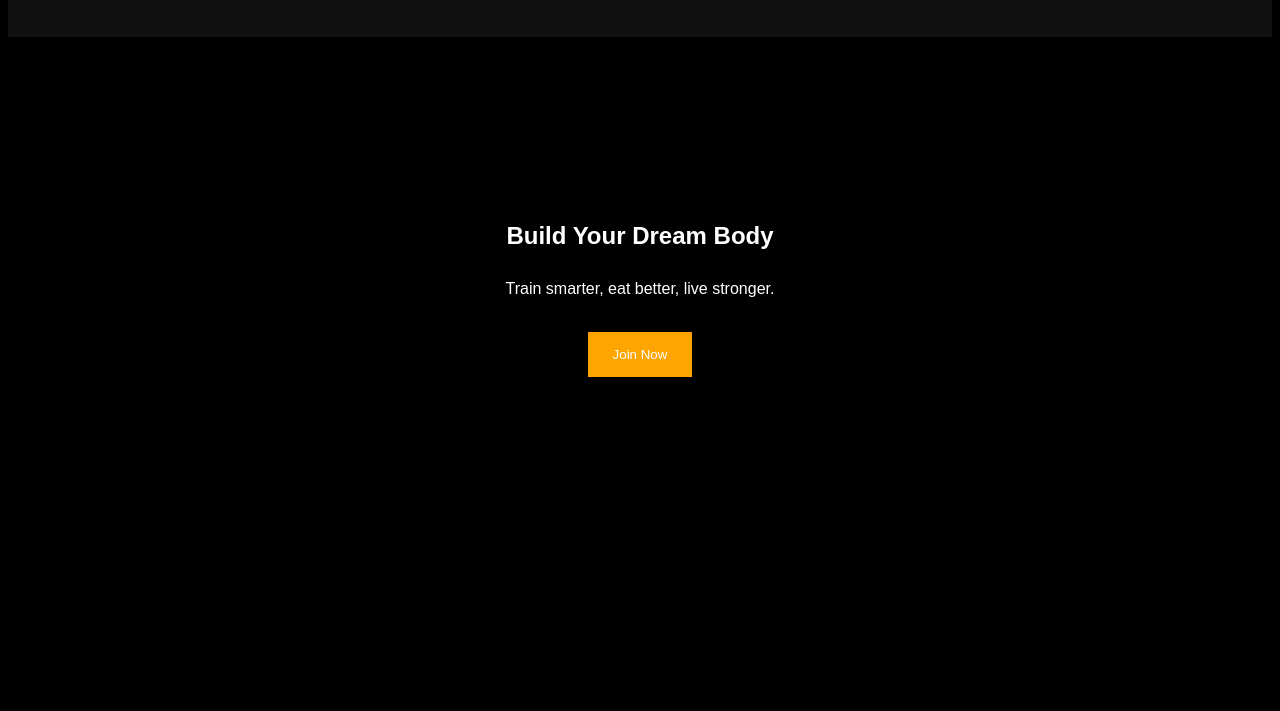
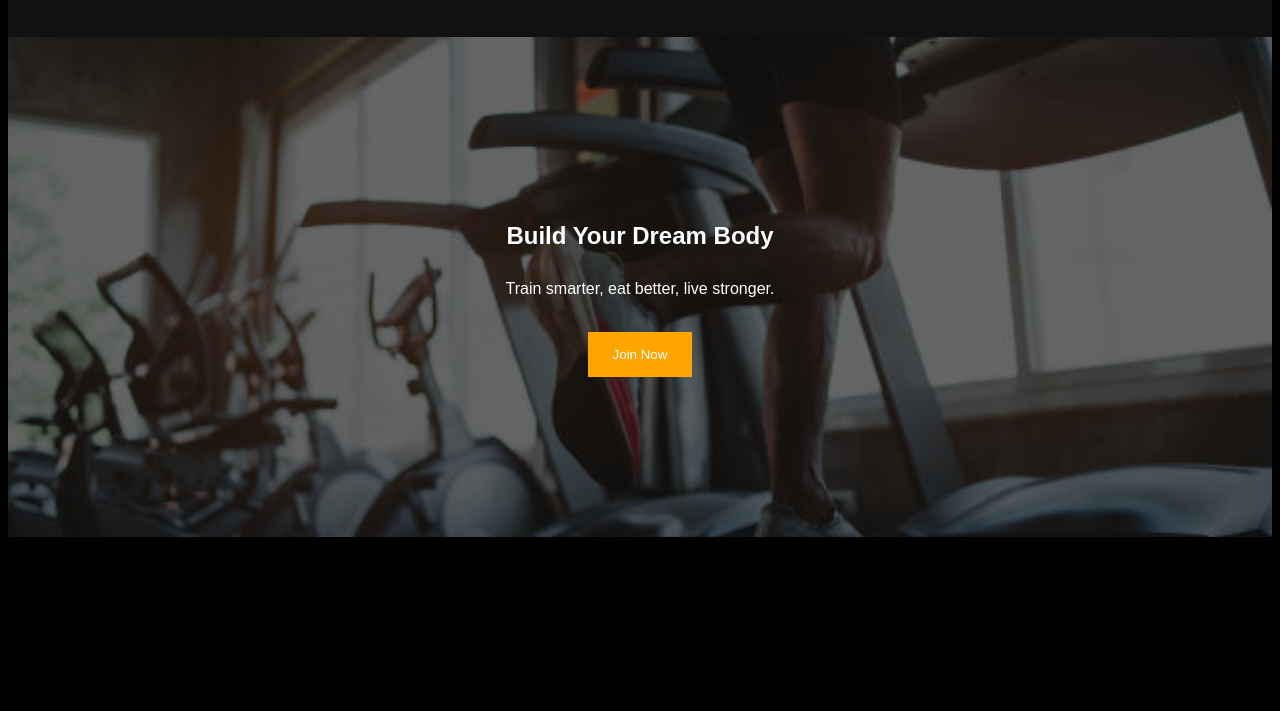
Before and after one commit to yb22423255-commits/css-grid-flexbox-landing-page, a plain HTML site: page index.html in a window 1280 px wide. Shown: the part 89-800 px from the top of the page. Drawn offline with Linux system fonts and the light colour scheme.

Commit message:
Refactor CSS styles for improved organization

```diff
--- a/style.css
+++ b/style.css
@@ -49,7 +49,7 @@ body {
 
 .hero {
     background: linear-gradient(rgba(0,0,0,0.6), rgba(0,0,0,0.6)),
-    url('images/hero.jpg') center/cover  no-repeat;
+    url('hero.jpg') center/cover  no-repeat;
     height: 500px;
 
     display: flex;
```
